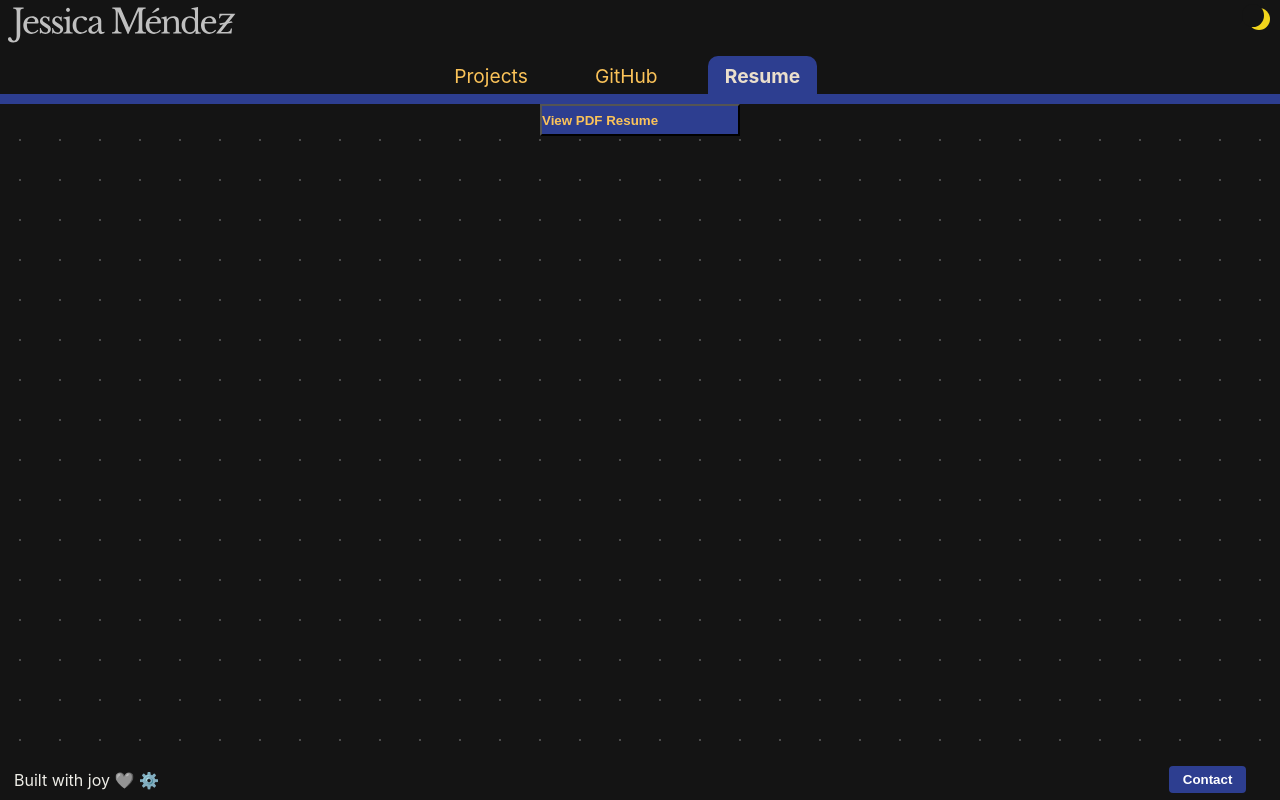
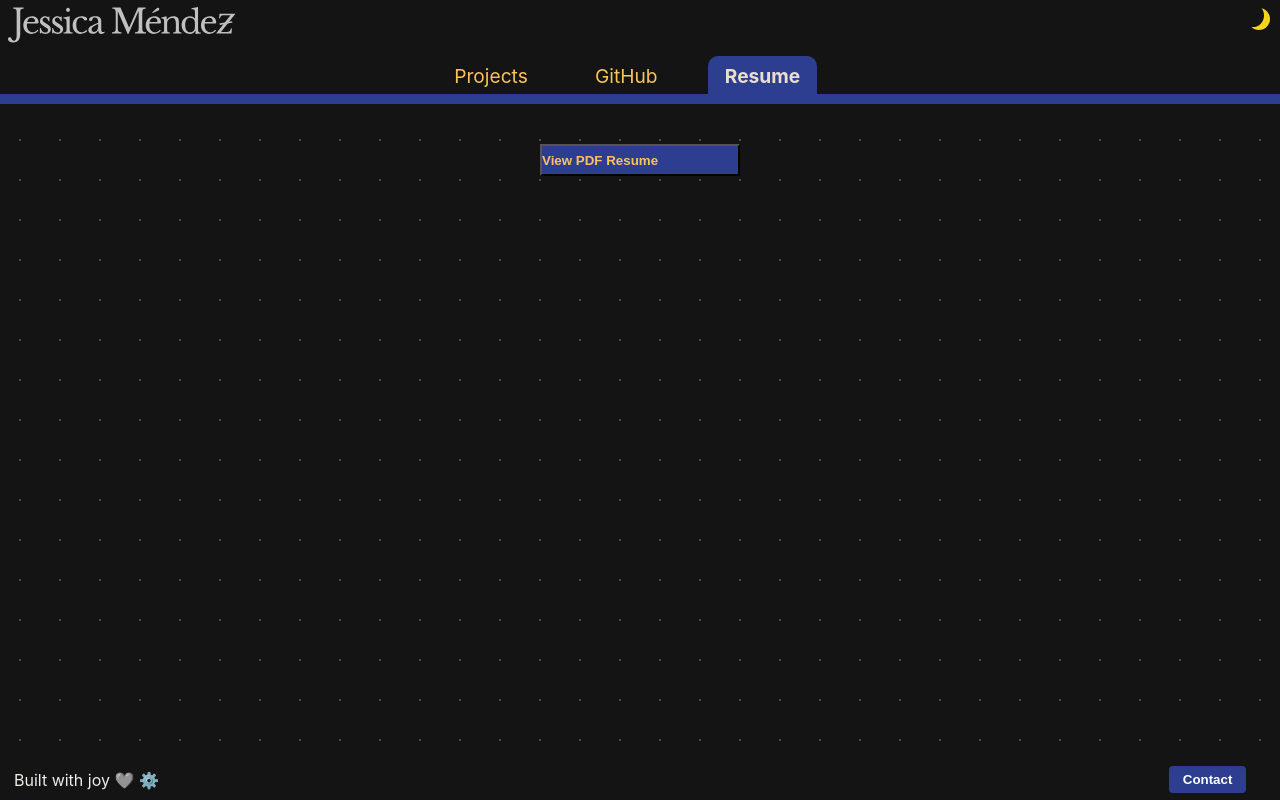
Before and after one commit to jessysiete/portfolio-jessysiete, a React (Vite) app: page /resume in a window 1280 px wide. Built offline with nearby package versions, Linux system fonts and the light colour scheme.

Commit message:
move resume button

```diff
--- a/src/pages/Resume/ResumePage.css
+++ b/src/pages/Resume/ResumePage.css
@@ -31,7 +31,7 @@
   width: 100%;
   width: 200px;
   height: 32px;
-  top: 104px;
+  top: 144px;
   padding: 0px;
   background-color: #2d3e90;
   font-weight: bold;
```
